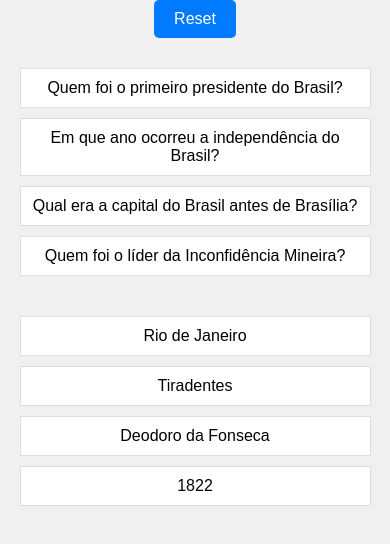
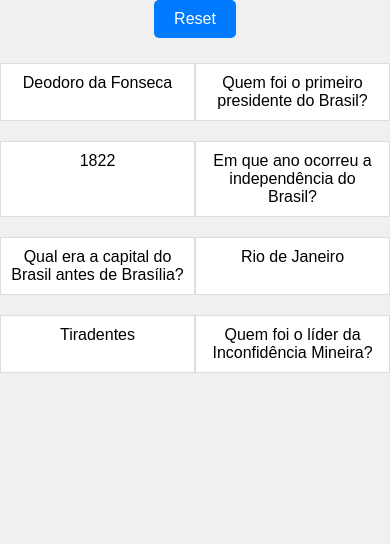
Before and after one commit to Motivamais/seta, a plain HTML site: page index.html in a window 390 px wide. Drawn offline with Linux system fonts and the light colour scheme.

Commit message:
Update index.html

```diff
--- a/index.html
+++ b/index.html
@@ -17,18 +17,18 @@
 
         .container {
             display: flex;
-            justify-content: space-between;
+            flex-direction: column;
+            align-items: center;
             width: 100%;
             max-width: 1200px;
             margin-bottom: 20px;
         }
 
-        .questions, .answers {
-            width: 40%;
-        }
-
-        .questions {
-            margin-right: 20%;
+        .row {
+            display: flex;
+            justify-content: space-between;
+            width: 100%;
+            margin-bottom: 10px;
         }
 
         .question, .answer {
@@ -40,6 +40,7 @@
             user-select: none;
             text-align: center;
             font-size: 16px; /* Restored font size */
+            width: 45%; /* Adjust width */
         }
 
         .selected {
@@ -70,37 +71,32 @@
         }
 
         @media (max-width: 768px) {
-            .container {
-                flex-direction: row;
-                align-items: flex-start;
+            .question, .answer {
+                width: 45%;
+                margin: 5px 0; /* Reduced margin */
+            }
+
+            .row {
                 justify-content: space-between;
             }
 
-            .questions, .answers {
-                width: 45%;
-            }
-
-            .questions {
-                margin-right: 5%;
+            .container {
+                padding: 0 10px;
             }
         }
 
         @media (max-width: 480px) {
-            .container {
-                flex-direction: column;
-                align-items: center;
+            .question, .answer {
+                width: 100%;
+                margin: 5px 0; /* Reduced margin */
             }
 
-            .questions, .answers {
-                width: 90%;
+            .row {
+                justify-content: space-between;
             }
 
-            .questions {
-                margin-right: 0;
-            }
-
-            .answers {
-                margin-top: 20px;
+            .container {
+                padding: 0 20px;
             }
         }
     </style>
@@ -109,16 +105,20 @@
 <body>
     <button class="reset-button" id="resetButton">Reset</button>
     <div class="container">
-        <div class="questions">
+        <div class="row">
             <div class="question" id="q1">Quem foi o primeiro presidente do Brasil?</div>
+            <div class="answer" id="a1">Deodoro da Fonseca</div>
+        </div>
+        <div class="row">
             <div class="question" id="q2">Em que ano ocorreu a independência do Brasil?</div>
+            <div class="answer" id="a2">1822</div>
+        </div>
+        <div class="row">
             <div class="question" id="q3">Qual era a capital do Brasil antes de Brasília?</div>
+            <div class="answer" id="a3">Rio de Janeiro</div>
+        </div>
+        <div class="row">
             <div class="question" id="q4">Quem foi o líder da Inconfidência Mineira?</div>
-        </div>
-        <div class="answers" id="answersContainer">
-            <div class="answer" id="a1">Deodoro da Fonseca</div>
-            <div class="answer" id="a2">1822</div>
-            <div class="answer" id="a3">Rio de Janeiro</div>
             <div class="answer" id="a4">Tiradentes</div>
         </div>
     </div>
@@ -130,13 +130,6 @@
             const lines = [];
             const matchedQuestions = new Set();
             const matchedAnswers = new Set();
-
-            function shuffleAnswers() {
-                const answersContainer = document.getElementById('answersContainer');
-                for (let i = answersContainer.children.length; i >= 0; i--) {
-                    answersContainer.appendChild(answersContainer.children[Math.random() * i | 0]);
-                }
-            }
 
             function selectItem(event) {
                 const selectedItem = event.target;
@@ -218,6 +211,16 @@
                 shuffleAnswers();
             }
 
+            function shuffleAnswers() {
+                const rows = document.querySelectorAll('.row');
+                rows.forEach(row => {
+                    const answersContainer = row.querySelector('.answer').parentElement;
+                    for (let i = answersContainer.children.length; i >= 0; i--) {
+                        answersContainer.appendChild(answersContainer.children[Math.random() * i | 0]);
+                    }
+                });
+            }
+
             items.forEach(item => {
                 item.addEventListener('click', selectItem);
             });
```
